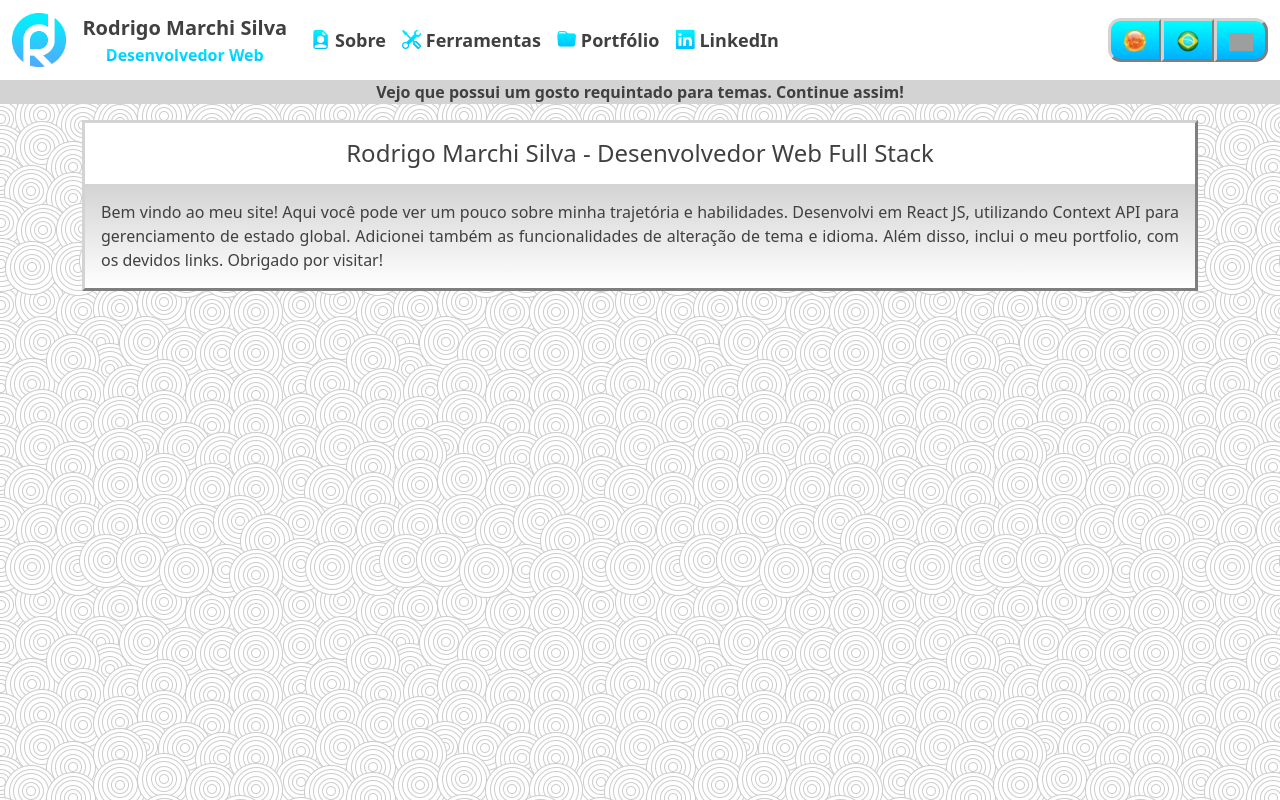
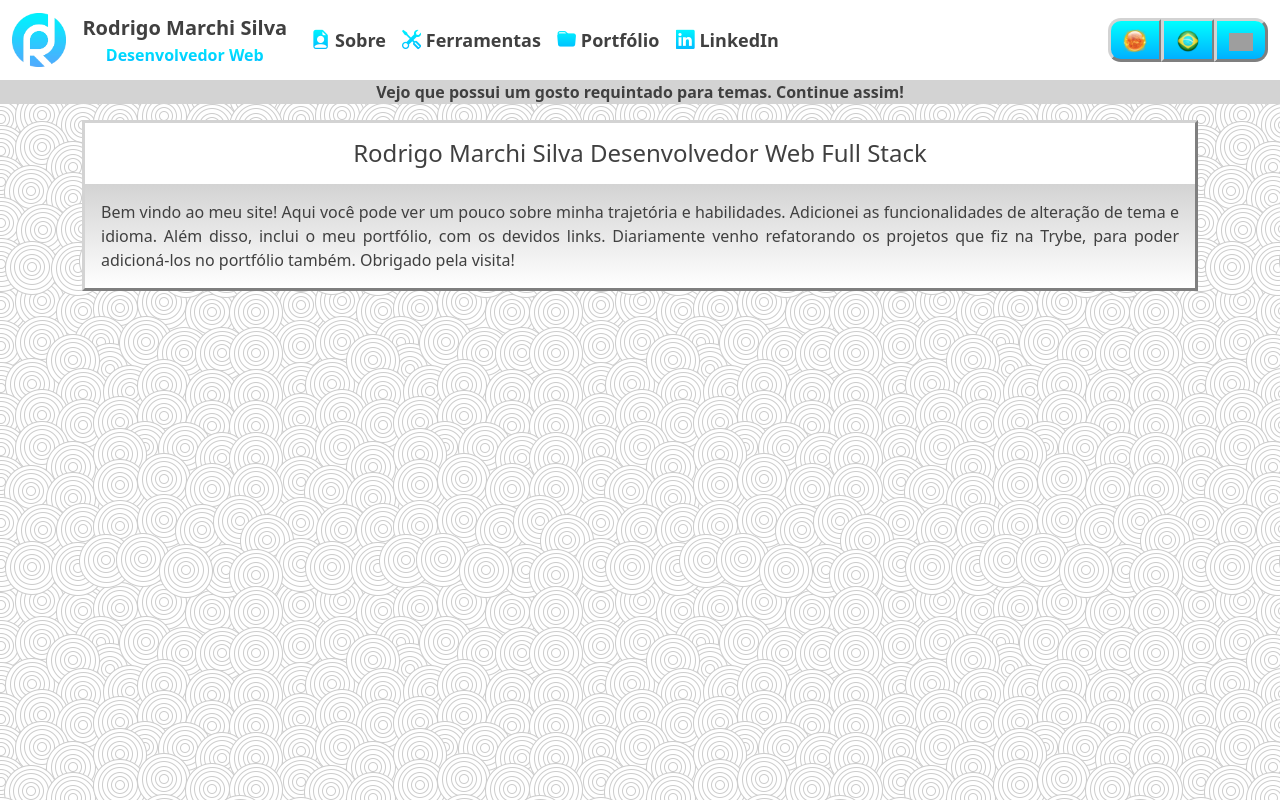
Before and after one commit to rodrigomarchisilva/rodrigomarchisilva.github.io, a React (Create React App) app: page /#/ in a window 1280 px wide. Built offline with nearby package versions, Linux system fonts and the light colour scheme; grey boxes are pictures that could not be loaded.

Commit message:
:recycle: refactor: change mainTitle and description from home page

```diff
--- a/src/pages/home/languageContentEn.js
+++ b/src/pages/home/languageContentEn.js
@@ -1,8 +1,8 @@
-const mainTitle = 'Rodrigo Marchi Silva - Full Stack Web Developer';
+const mainTitle = 'Rodrigo Marchi Silva Full Stack Web Developer';
 
 const description = `Welcome to my website! Here you can see a little bit about my career and skills.
-I developed it in React JS, using Context API for global state management. I also added the possibility
-to alternate theme and language. Besides, I included my portfolio, with the appropriate links.
+I added the possibility to alternate theme and language. Besides, I included my portfolio, with the appropriate links.
+I've been refactoring the projects I did in Trybe on a daily basis, so I can add them to the portfolio as well.
 Thank you for passing by!`;
 
 const languageContent = {
--- a/src/pages/home/languageContentPt.js
+++ b/src/pages/home/languageContentPt.js
@@ -1,9 +1,9 @@
-const mainTitle = 'Rodrigo Marchi Silva - Desenvolvedor Web Full Stack';
+const mainTitle = 'Rodrigo Marchi Silva Desenvolvedor Web Full Stack';
 
 const description = `Bem vindo ao meu site! Aqui você pode ver um pouco sobre minha trajetória e habilidades.
-Desenvolvi em React JS, utilizando Context API para gerenciamento de estado global. Adicionei também as
-funcionalidades de alteração de tema e idioma. Além disso, inclui o meu portfolio, com os devidos links.
-Obrigado por visitar!`;
+Adicionei as funcionalidades de alteração de tema e idioma. Além disso, inclui o meu portfólio, com os devidos links.
+Diariamente venho refatorando os projetos que fiz na Trybe, para poder adicioná-los no portfólio também.
+Obrigado pela visita!`;
 
 const languageContent = {
   mainTitle,
```
